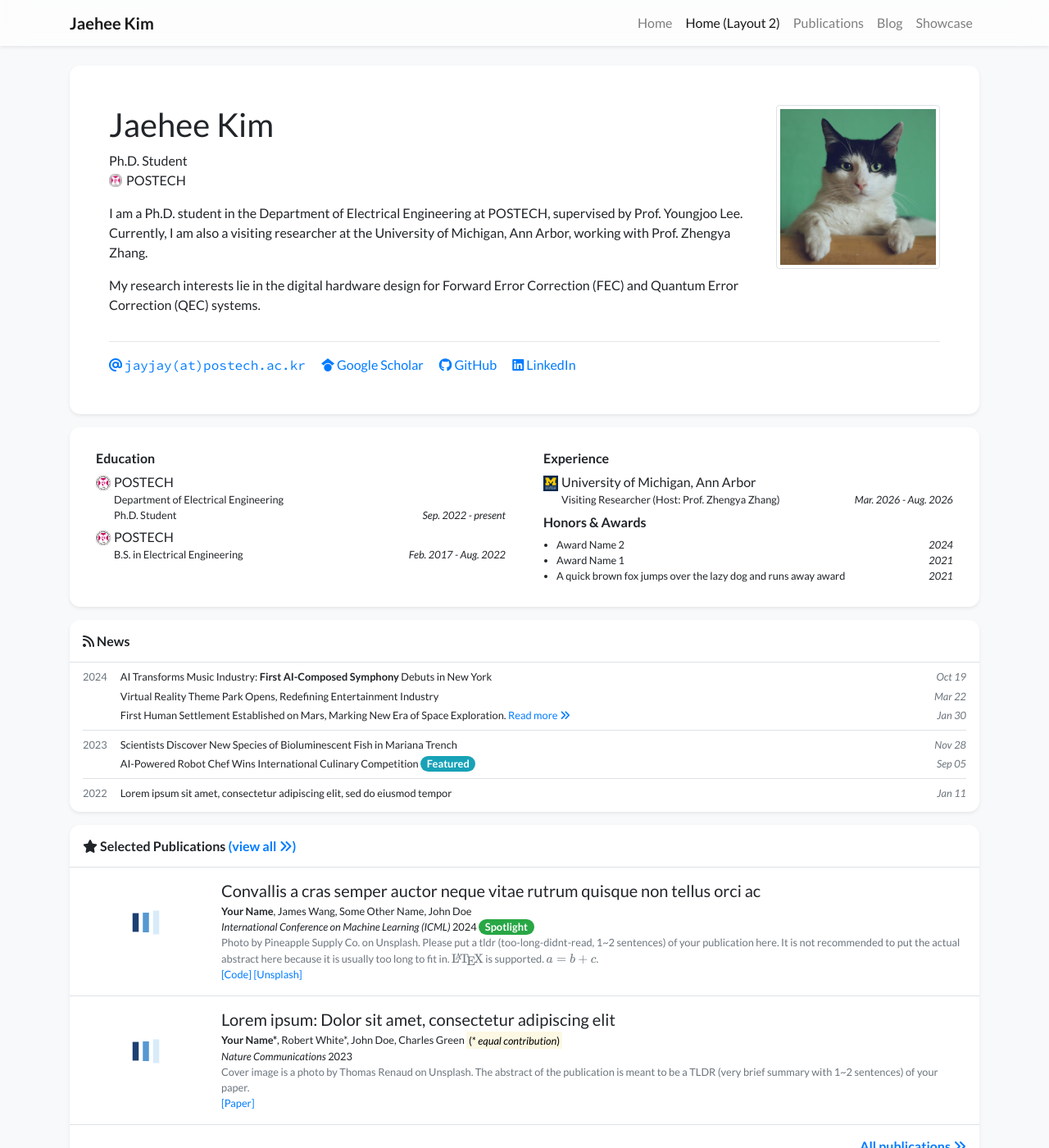
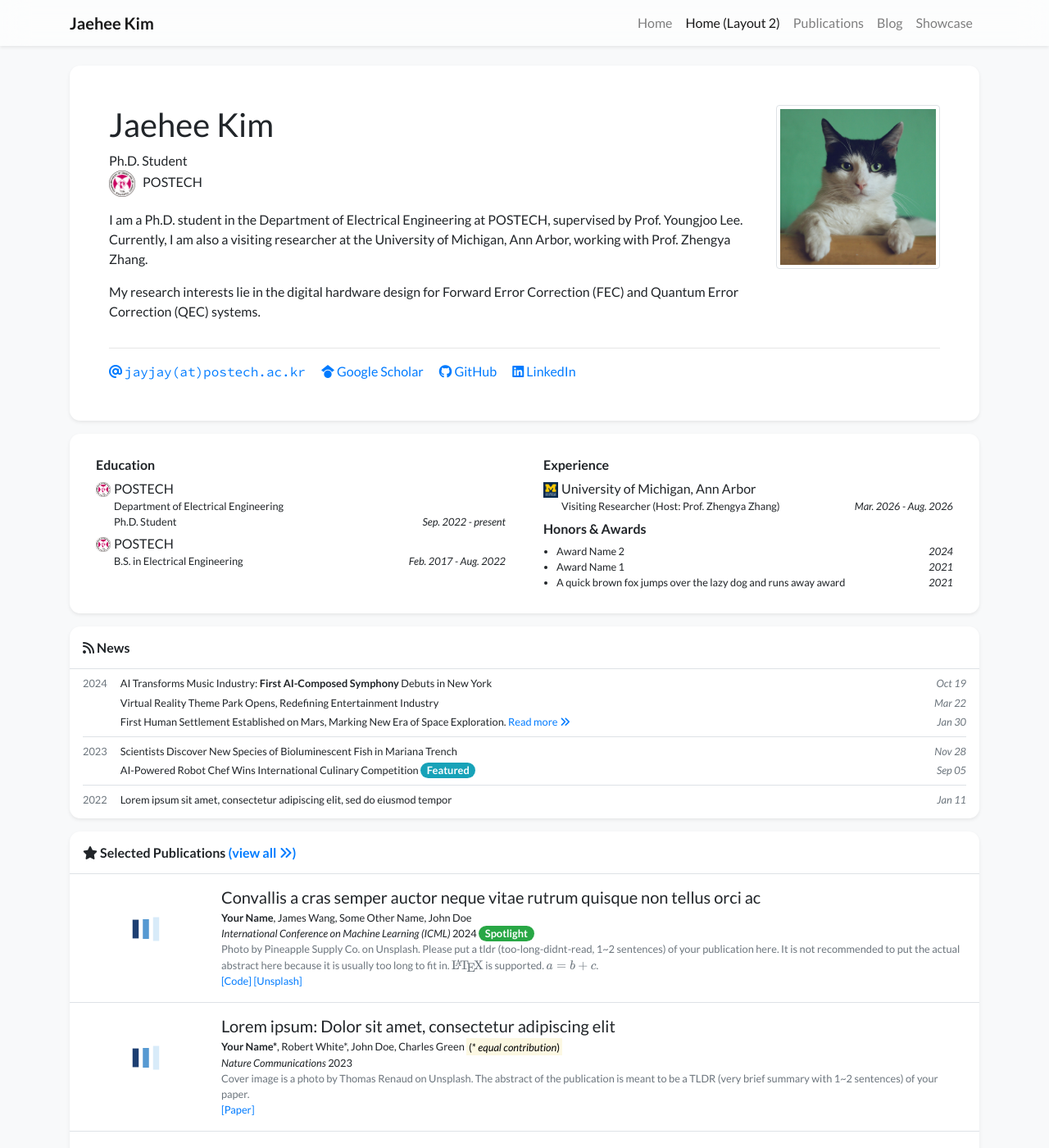
Before and after one commit to eejay98/eejay98.github.io, a Jekyll site: the page built from index_layout2.html, in a window 1280 px wide and 1400 px high. Shown: the whole window at 82% size. Built offline with Jekyll 4.4.1, drawn with Linux system fonts in a browser that asks for light colours; nearby versions of some CDN libraries; a style sheet for code colours, icons or effects is not loaded.

Commit message:
Update global.css

```diff
--- a/assets/css/global.css
+++ b/assets/css/global.css
@@ -48,10 +48,18 @@ h1, h2, h3, h4, h5, h6,
     -webkit-backdrop-filter: blur(16px);
 }
 
-.inline-badge {
+/* .inline-badge {
     height: 16px;
     vertical-align: -10%;
     margin-right: 2px;
+    line-break: unset;
+} */
+
+.inline-badge {
+    height: 32px !important;
+    width: auto !important;
+    vertical-align: middle;
+    margin-right: 6px !important;
     line-break: unset;
 }
 
```
